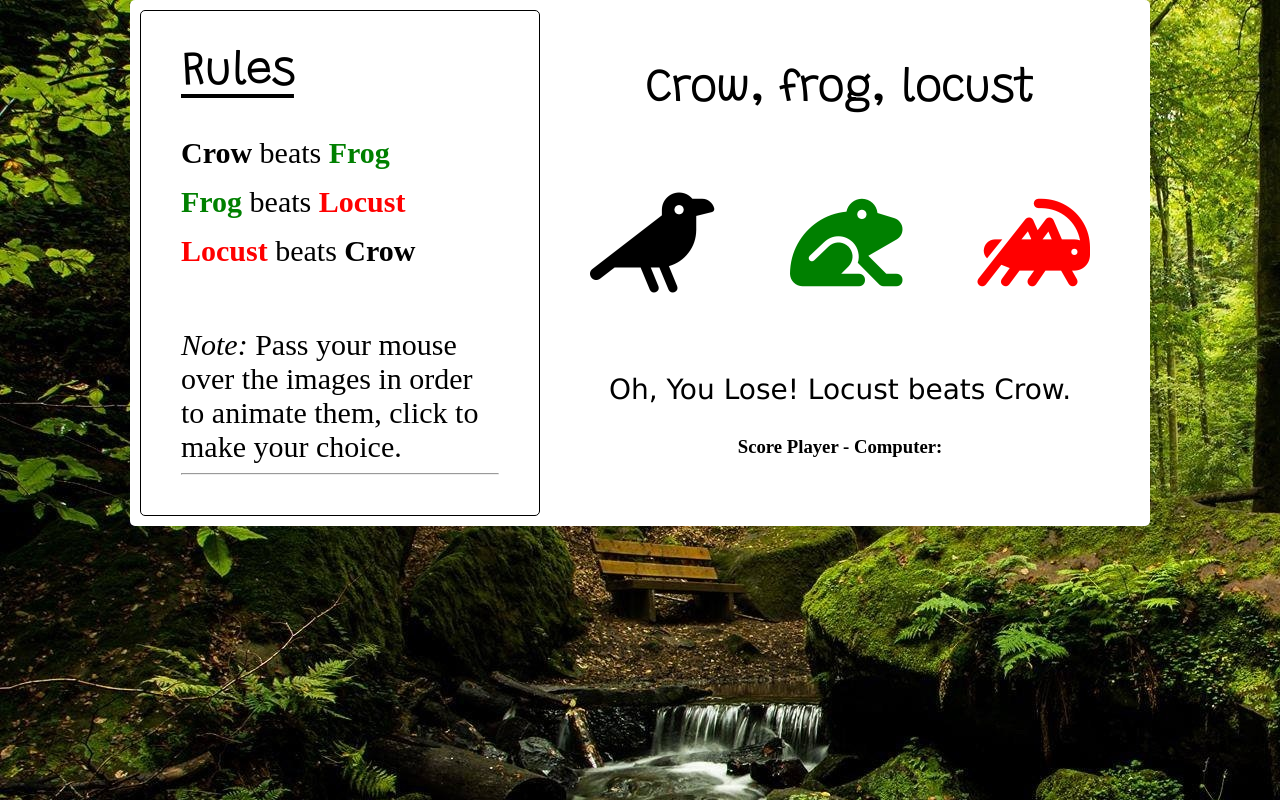
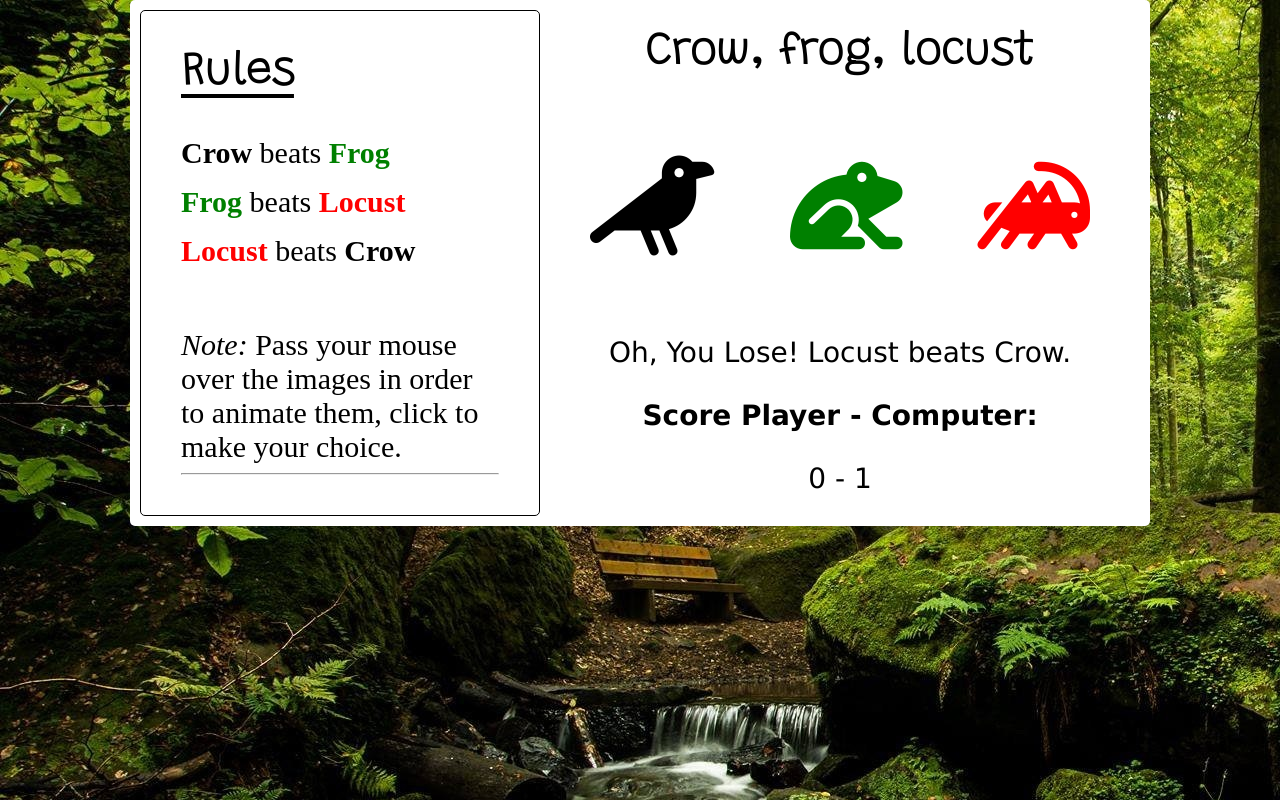
Before and after one commit to renewedmoorbool/odin-rock-paper-scissors, a plain HTML site: page index.html in a window 1280 px wide. Both pictures are taken after a click on the icon 652 px from the left and 259 px from the top of the page. Drawn offline with Linux system fonts and the light colour scheme.

Commit message:
Fix score system

```diff
--- a/index.html
+++ b/index.html
@@ -56,6 +56,7 @@
         <p class = 'roundResult'></p>
 
         <h3> Score Player - Computer: </h3>
+        <div class = 'actualScore'>   </div>
     </div>
 
     </div>
--- a/logic.js
+++ b/logic.js
@@ -1,3 +1,7 @@
+let userScore = 0;
+let computerScore = 0;
+
+
 function computerChoice() {
 
     let randomValue = Math.random() * 100;
@@ -22,7 +26,11 @@ function normalizeSelection(selection) {
 
 function playRound(playerSelection, computerSelection = computerChoice()) {
 
+    let scoreString = '';
+
     const roundResult = document.querySelector('.roundResult');
+    const gamePoints = document.querySelector('.actualScore');
+
     let winner = 0;
     let gameResult = undefined;
 
@@ -34,14 +42,19 @@ function playRound(playerSelection, computerSelection = computerChoice()) {
     || playerSelection == 'Locust' && computerSelection == 'Crow') {
 
         gameResult = `Ah, You Win! ${playerSelection} beats ${computerSelection}.`;
-
+        userScore++;
     }
 
     else if(playerSelection == computerSelection)
         gameResult = 'Eh, It\'s a Draw!';
 
-    else
+    else {
         gameResult = `Oh, You Lose! ${computerSelection} beats ${playerSelection}.`;
+        computerScore++;
+    }
+
+    scoreString = `${userScore} - ${computerScore}`;
+    gamePoints.textContent = scoreString;
 
     roundResult.textContent = gameResult;
     return gameResult;
--- a/package.json
+++ /dev/null
@@ -1,5 +0,0 @@
-{
-  "dependencies": {
-    "font-awesome-animation": "^1.1.1"
-  }
-}
--- a/style.css
+++ b/style.css
@@ -112,7 +112,7 @@ hr {
     cursor: crosshair;
 }
 
-.roundResult {
+.roundResult, h3, .actualScore {
     font-family: 'Verdana', sans-serif;
     font-size: 28px;
 }
```
Also changed, not shown: 1 other file.
